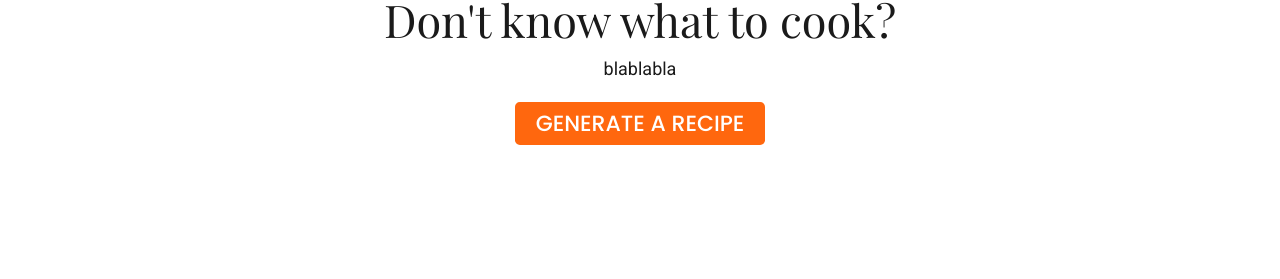
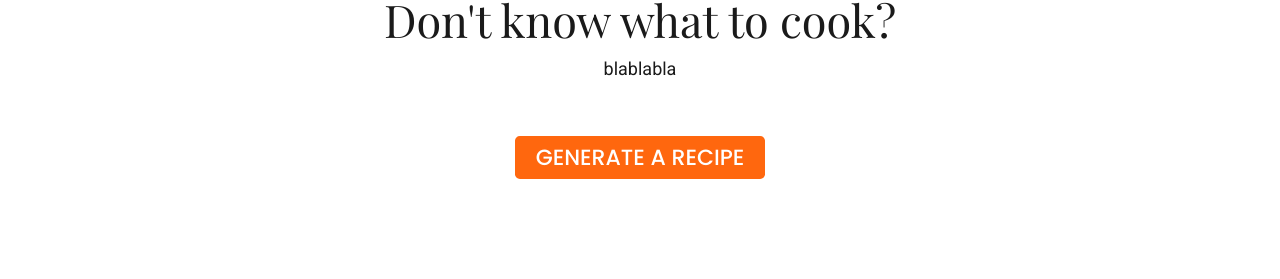
Before and after one commit to jessenay/Recipe-Sharing, a React (Vite) app in the folder client/: page /home in a window 1280 px wide. Shown: the part 623-902 px from the top of the page. Built offline with nearby package versions, Linux system fonts and the light colour scheme; a web font is replaced by a local one.

Commit message:
Api and link imported

```diff
--- a/client/src/components/RandomRecipeGenerator/index.jsx
+++ b/client/src/components/RandomRecipeGenerator/index.jsx
@@ -1,4 +1,7 @@
-export default function RandomRecipe() {
+import { Link } from "react-router-dom";
+import API from ".../utils/API";
+
+export default function RandomRecipeGenerator() {
   return (
     <div className="card pt-4">
       <div className="card-body">
@@ -34,6 +37,11 @@ export default function RandomRecipe() {
         >
           blablabla
         </p>
+        <Link
+          className="text-light p-2"
+          to="/"
+          onClick={() => setLoggedIn(!loggedIn)}
+        >
           <button
             style={{
               fontSize: "22px",
@@ -48,6 +56,7 @@ export default function RandomRecipe() {
           >
             Generate a Recipe
           </button>
+        </Link>
       </div>
     </div>
   );
```
Lines whose indentation alone changed are shown as unchanged.
